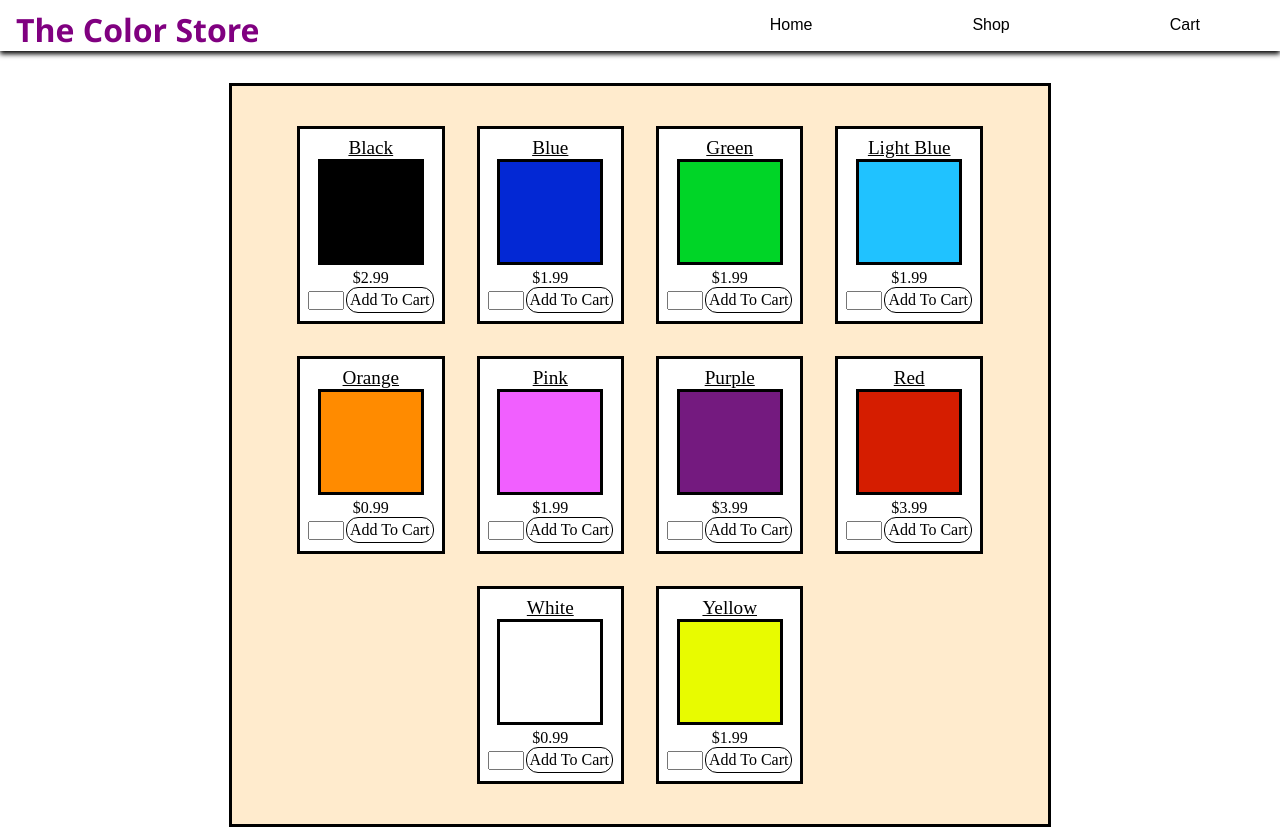
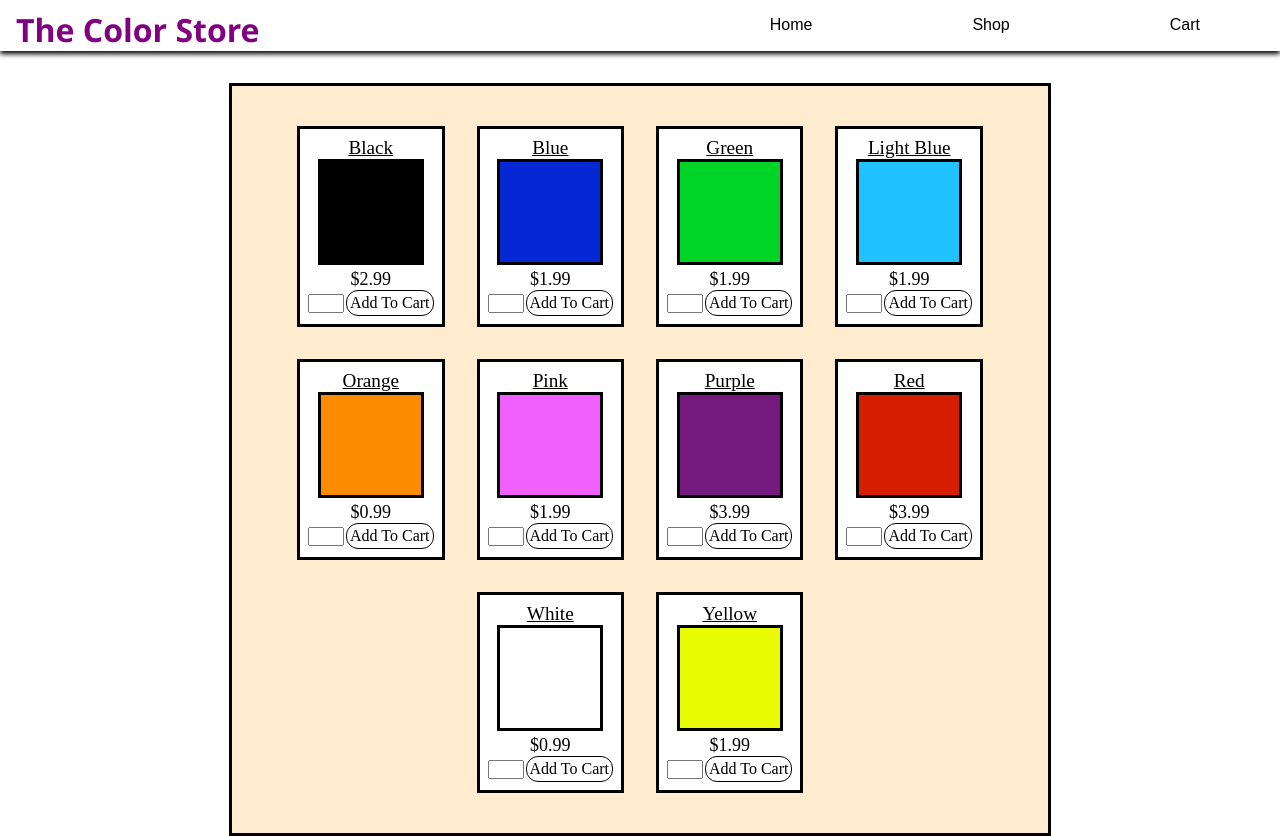
Before and after one commit to eygis/shoppingCart, a React app: page /shop in a window 1280 px wide. Built offline with nearby package versions, Linux system fonts and the light colour scheme.

Commit message:
troubleshooting css adjust

```diff
--- a/src/Item.css
+++ b/src/Item.css
@@ -13,6 +13,10 @@
 .itemPicture {
     max-width: 100px;
     border: solid black;
+}
+
+.itemPrice {
+    font-size: large;
 }
 
 .numberInput {
```
